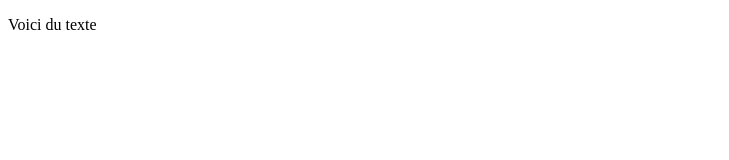
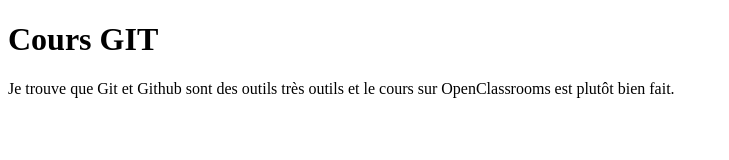
Before and after one commit to Fafou59/OC_Fabien, a plain HTML site: page index.html in a window 1280 px wide. Shown: the whole page, without its empty margins (0-729 px from the left). Drawn offline with Linux system fonts and the light colour scheme.

Commit message:
Ajouté texte html
Ajout du contenu sur index.html

```diff
--- a/index.html
+++ b/index.html
@@ -2,10 +2,11 @@
 <html>
 	<head>
 		<meta charset="utf-8" />
-		<title>Cours GitHub</title>
+		<title>Cours Git</title>
 	</head>
 
 	<body>
-	  <p>Voici du texte</p>
+		<h1>Cours GIT</h1>
+		<p>Je trouve que Git et Github sont des outils très outils et le cours sur OpenClassrooms est plutôt bien fait.</p>
 	</body>
 </html>
```
